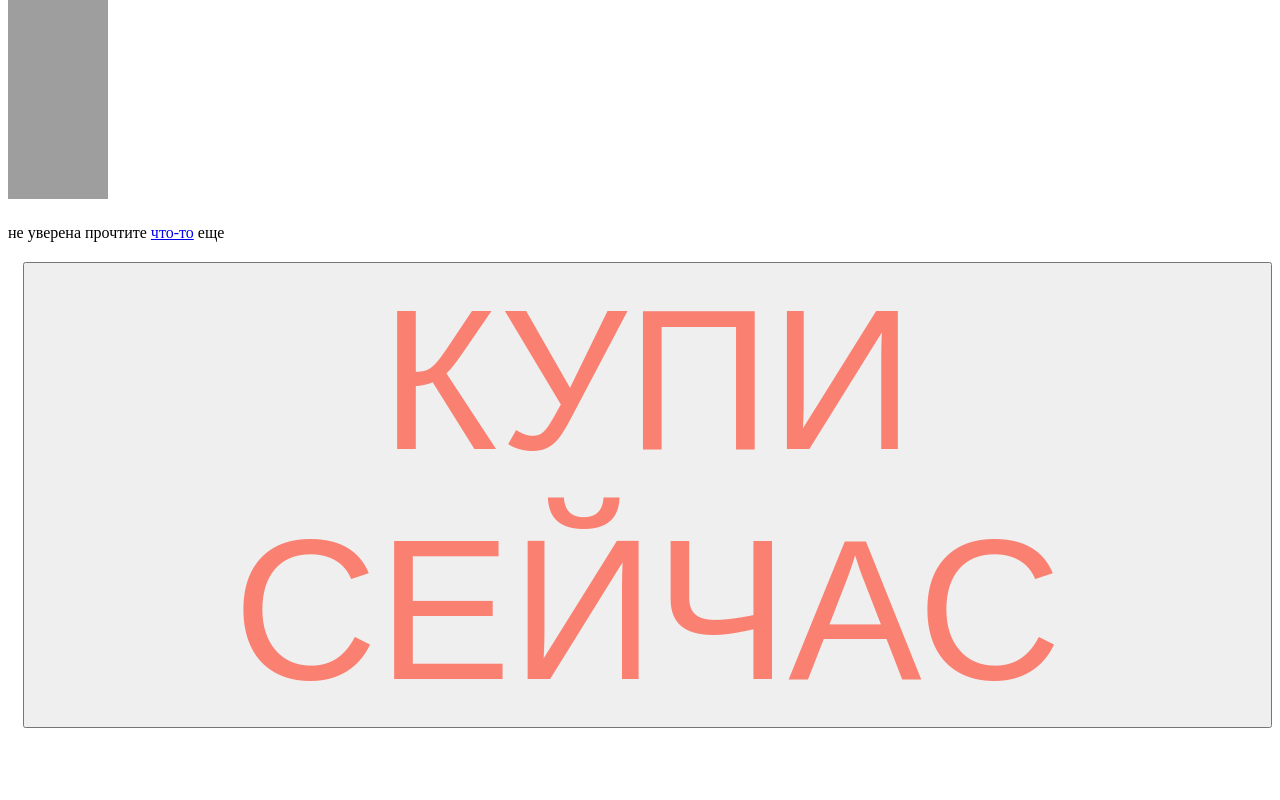
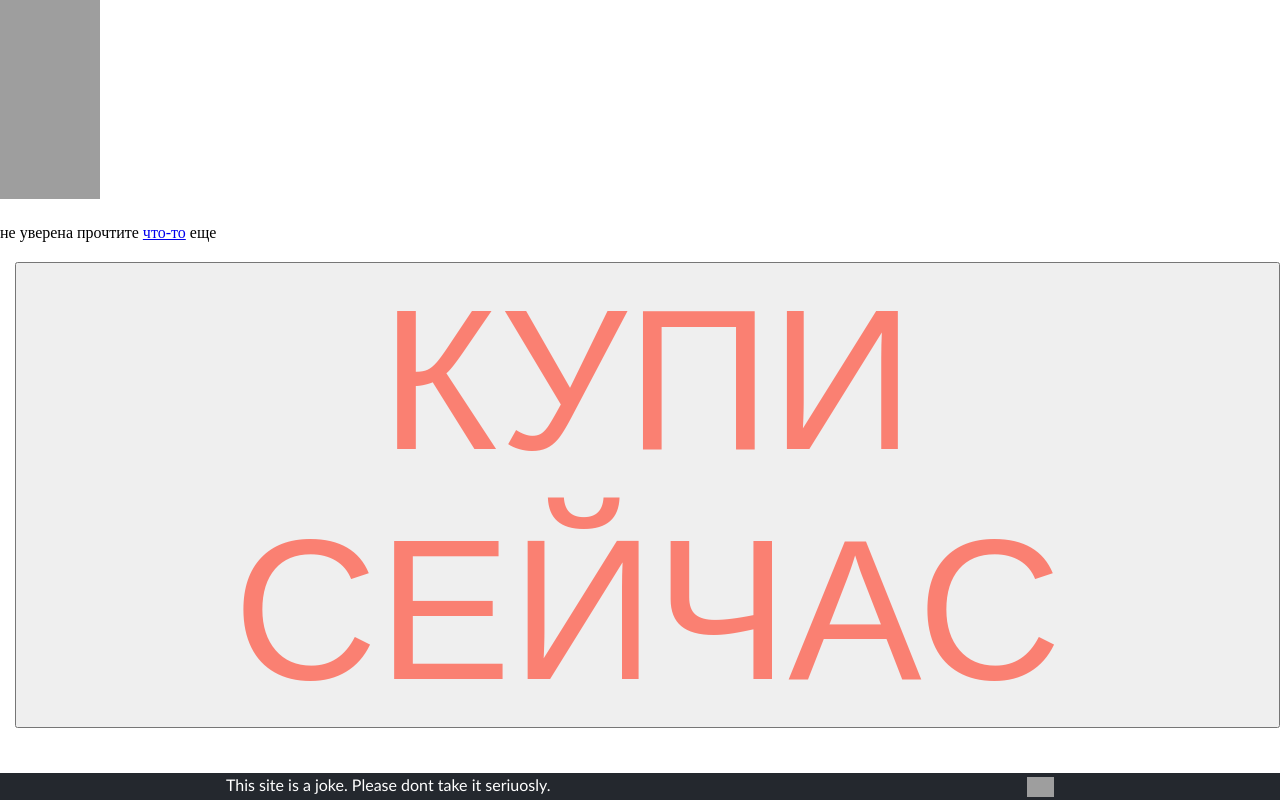
Before and after one commit to WellThatsStrange-Studios/antiviRUS, a plain HTML site: page page/index.html in a window 1280 px wide. Shown: the part 1026-1826 px from the top of the page. Before the commit the page ends 1774 px from the top, so only its background shows below. Drawn offline with Linux system fonts and the light colour scheme; grey boxes are pictures that could not be loaded.

Commit message:
webpage tk release

```diff
--- a/page/index.html
+++ b/page/index.html
@@ -21,5 +21,9 @@
     </div>
     <p>не уверена прочтите <a href="about.html">что-то</a> еще</p>
     <h2><a href="buy.html"><button type="button" name="button">КУПИ СЕЙЧАС</button></a></h2>
+
+    <div class="seriousfooter">
+      <span>This site is a joke. Please dont take it seriuosly.</span> <a href="https://github.com/WellThatsStrange-Studios/antiviRUS/tree/main"> <img src="https://cdn.discordapp.com/attachments/780150152794996764/804290675234701352/GitHub-Mark-Light-64px.png" alt="github"> </a>
+    </div>
   </body>
 </html>
--- a/page/style.css
+++ b/page/style.css
@@ -1,3 +1,35 @@
+html, body {
+  margin: 0;
+  padding: 0;
+}
+
+.seriousfooter {
+  margin-top: 45px;
+  background-color: #24282e;
+  width: 100%;
+  height: 25px;
+  color: white;
+  display: flex;
+  justify-content: space-around;
+  font-family: 'Trebuchet MS', sans-serif;
+  padding-top: 2px;
+}
+
+.seriousfooter a {
+  color: inherit;
+  text-decoration: none;
+}
+
+.seriousfooter img {
+  height: 20px;
+  width: auto;
+  margin-top: 2px;
+}
+
+.seriousfooter span {
+  margin-right: 25px;
+}
+
 .hacker {
   width: 81%;
   height: 150px;
```
Also changed, not shown: page/about.html (+3 -0 lines), page/buy.html (+3 -0 lines), page/pay.html (+3 -0 lines), page/GitHub-Mark-Light-64px.png (added), 1 other file.
